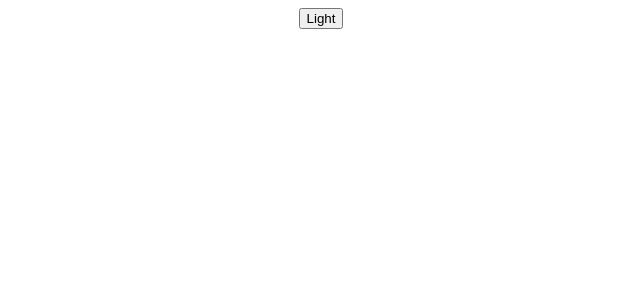
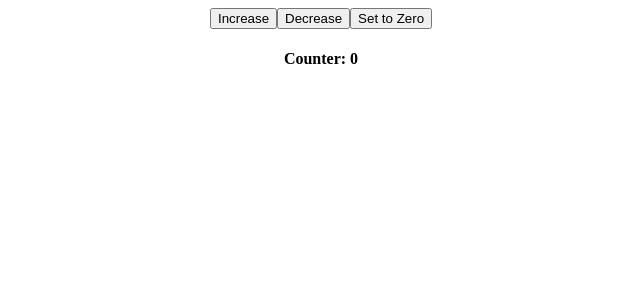
Before and after one commit to techiesakar/react, a React (Create React App) app: page / in a window 1280 px wide. Shown: the top 300 px of the page, without its empty margins (319-959 px from the left). Built offline with nearby package versions, Linux system fonts and the light colour scheme.

Commit message:
Counter App using useState

```diff
--- a/src/App.js
+++ b/src/App.js
@@ -2,19 +2,32 @@ import "./App.css";
 import { useState } from "react";
 
 function App() {
-  const [darkMode, setDarkMode] = useState(false);
-  const body = document.body;
+  const [counter, setCounter] = useState(0);
 
-  darkMode ? body.classList.add(`dark`) : body.classList.remove(`dark`);
   return (
     <div className="App">
       <button
         onClick={() => {
-          setDarkMode(!darkMode);
+          setCounter(counter + 1);
         }}
       >
-        {darkMode ? `Dark` : `Light`}
+        Increase
       </button>
+      <button
+        onClick={() => {
+          setCounter(counter - 1);
+        }}
+      >
+        Decrease
+      </button>
+      <button
+        onClick={() => {
+          setCounter(0);
+        }}
+      >
+        Set to Zero
+      </button>
+      <h4>Counter: {counter}</h4>
     </div>
   );
 }
```
